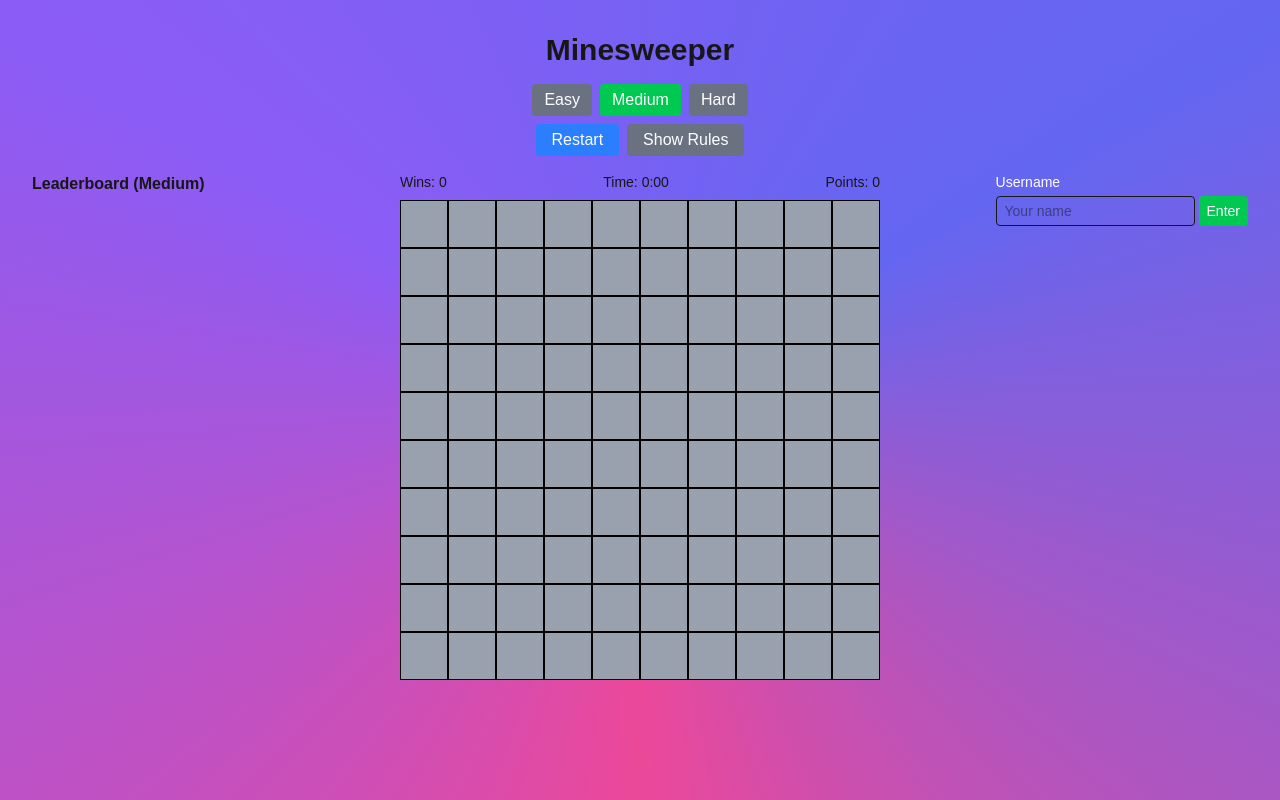
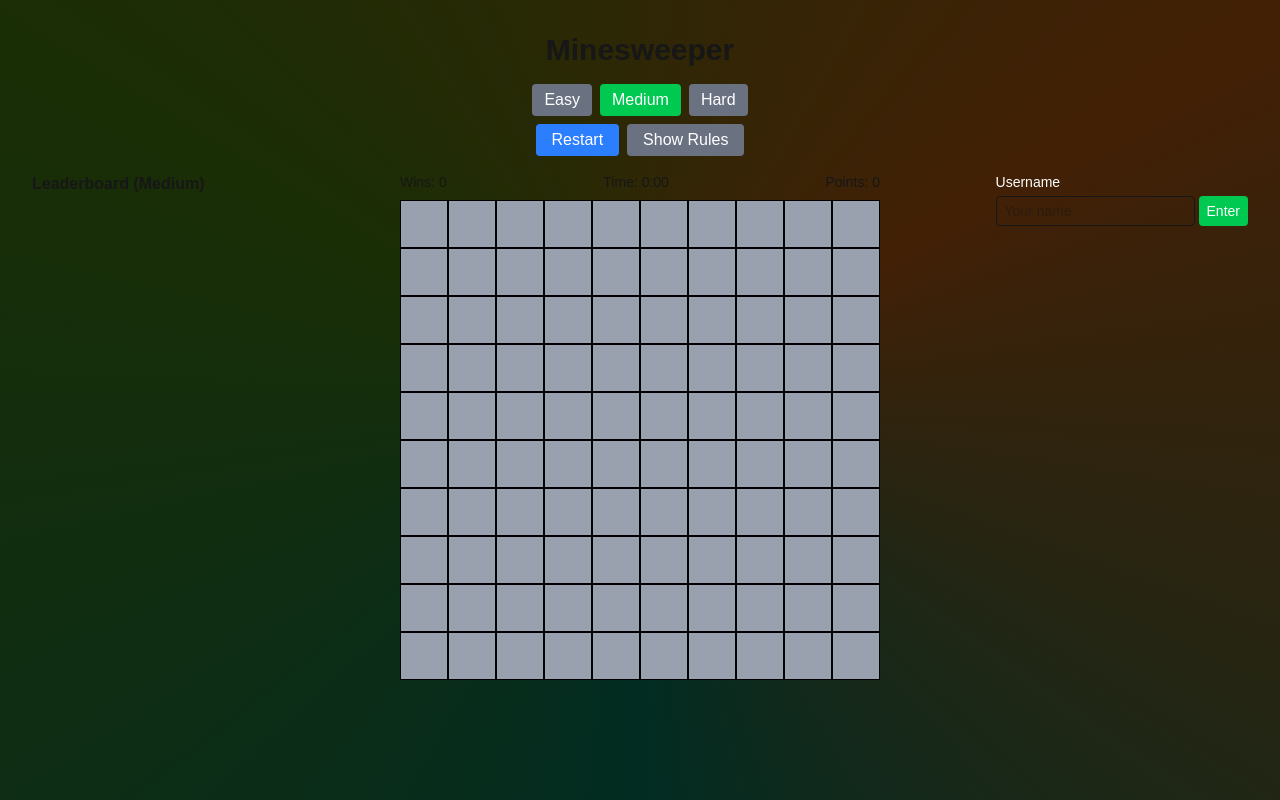
Before and after one commit to Sakacogu/minesweeper, a Next.js app: page / in a window 1280 px wide. Built offline with nearby package versions, Linux system fonts and the light colour scheme.

Commit message:
Update page.tsx

```diff
--- a/src/app/page.tsx
+++ b/src/app/page.tsx
@@ -289,7 +289,7 @@ const MineSweeper: React.FC = () => {
       className="flex flex-col items-center p-4 sm:p-8 min-h-screen"
       style={{
         background:
-          "conic-gradient(from 180deg at 50% 50%, #ec4899, #8b5cf6, #6366f1, #ec4899)",
+          "conic-gradient(from 180deg at 50% 50%, #022c22, #1a2e05, #422006, #022c22)",
       }}
     >
       <h1 className="text-2xl sm:text-3xl font-bold mb-4">Minesweeper</h1>
```
